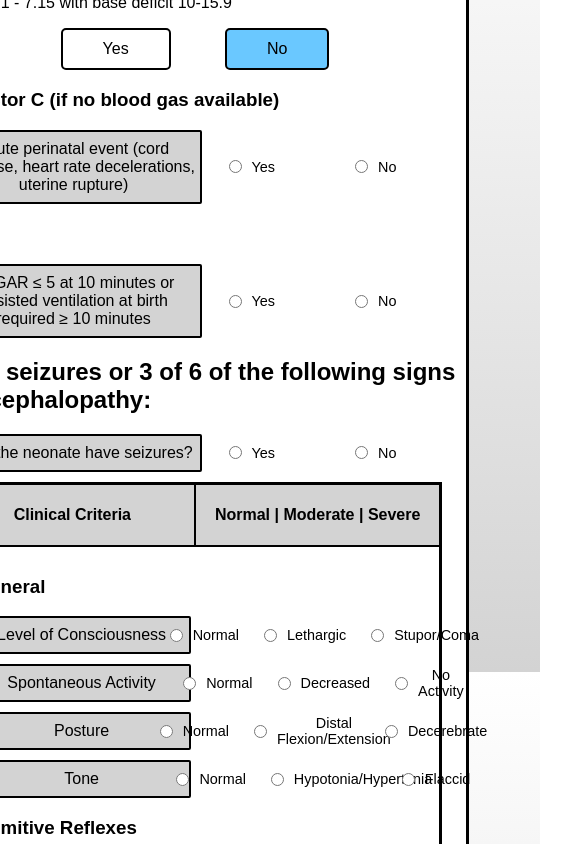
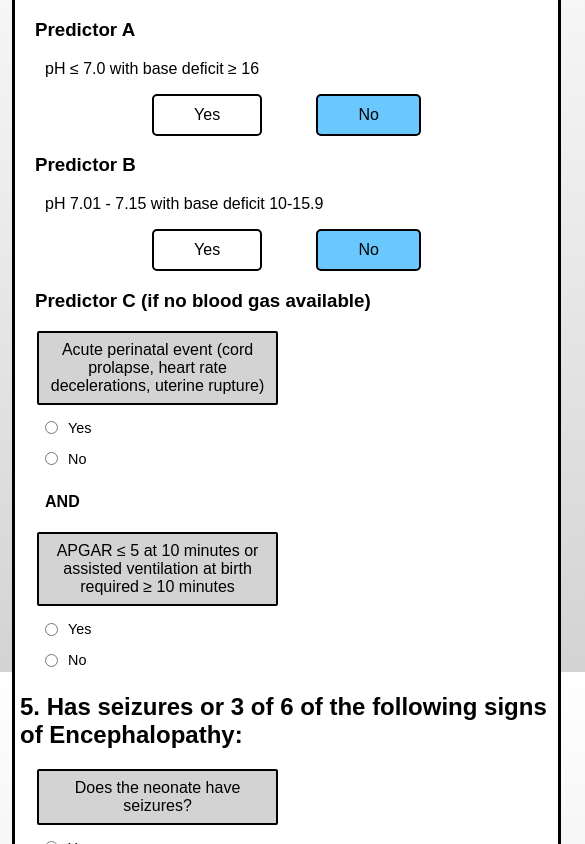
Before and after one commit to alexmerlo23/NeoCare, a React (Vite) app in the folder frontend/: page /rightbranch in a window 390 px wide. Shown: the part 1860-2704 px from the top of the page, 585 px wide, since content can reach past the window. Built offline with nearby package versions, Linux system fonts and the light colour scheme; a web font is replaced by a local one.

Commit message:
Added screen responsiveness to sarnat exam

```diff
--- a/frontend/index.html
+++ b/frontend/index.html
@@ -2,7 +2,7 @@
 <html lang="en">
   <head>
     <meta charset="UTF-8" />
-    <link rel="icon" type="image/svg+xml" href="/vite.svg" />
+    <link rel="icon" type="image/svg+xml" href="/Logo.png" />
     <meta name="viewport" content="width=device-width, initial-scale=1.0" />
     <title>NeoCare</title>
   </head>
--- a/frontend/src/pages/RightBranch/RightBranch.css
+++ b/frontend/src/pages/RightBranch/RightBranch.css
@@ -220,18 +220,22 @@
 }
 
 .part-5-description-right {
+    display: flex;
+    align-items: center;
+    justify-content: center;
     margin-left: 0%;
     margin-bottom: 10px;
+    height: 50px;
     width: 50%;
     padding: 5px 0px;
     background-color: lightgray;
-    text-align: center;
     border: 2px solid black;
     border-right: none;
     border-left: none;
     border-top: none;
     font-weight: bold;
 }
+
 
 .summary-section {
     text-align: left; /* Ensure summary text aligns left */
@@ -274,13 +278,47 @@
     transition: transform 0.3s, box-shadow 0.3s, background-color 0.3s;
 }
 
-/* Media Queries for Mobile Devices */
-@media (max-width: 768px) {
-    .protocol-image {
+@media (max-width: 900px) {
+    .radio-group {
+        flex-direction: column;
+        align-items: flex-start;
+    }
+
+    .radio-buttons {
+        flex-direction: column;
+        width: 100%;
+        align-items: flex-start;
+    }
+
+    .radio-buttons label {
+        width: 100%;
+        margin: 5px 0;
+        justify-content: flex-start;
+    }
+
+     .part-5-description-container {
+        flex-direction: column;
+    }
+
+    .part-5-description-left,
+    .part-5-description-right {
+        width: 100%;
+        height: 50px;
+        border-left: none;
+        border-right: none;
+        border-top: none;
+        margin: 0;
+    }
+
+    .part-5-description-left {
+        border-top: 2px solid black; /* optional: reintroduce top border if needed */
     }
 }
 
+
 @media (max-width: 468px) {
-    .protocol-image {
+    .right-branch-container {
+        margin-left: 15%;
     }
+
 }
--- a/frontend/src/pages/RightBranch/RightBranch.jsx
+++ b/frontend/src/pages/RightBranch/RightBranch.jsx
@@ -3,6 +3,7 @@ import "./RightBranch.css";
 import { useNavigate } from "react-router-dom";
 
 export default function RightBranch() {
+    const [isMobileView, setIsMobileView] = useState(window.innerWidth < 900);
     const navigate = useNavigate();
     const [summary, setSummary] = useState("");
     const [Ph, setPh] = useState("");
@@ -20,9 +21,17 @@ export default function RightBranch() {
 
     // Add useEffect to scroll to bottom when summary updates
     useEffect(() => {
+        const handleResize = () => {
+            setIsMobileView(window.innerWidth < 900);
+        };
+
+        window.addEventListener("resize", handleResize);
+
         if (summary) {
             window.scrollTo(0, document.body.scrollHeight);
         }
+
+        return () => window.removeEventListener("resize", handleResize);
     }, [summary]); // Runs whenever summary changes
 
     const calculateScore = () => {
@@ -40,9 +49,9 @@ export default function RightBranch() {
             predictorMet &&
             hasSeizuresOrThreeSigns;
 
-            let summaryText = `The Sarnat exam results indicate that the neonate <b>${qualifies ? "qualifies" : "does not qualify"}</b> for Systemic Hypothermia.<br /><br />`;
+        let summaryText = `The Sarnat exam results indicate that the neonate <b>${qualifies ? "qualifies" : "does not qualify"}</b> for Systemic Hypothermia.<br /><br />`;
 
-        if (predictorMet && qualifies ) {
+        if (predictorMet && qualifies) {
             summaryText += `The predictors that justify this are:<br />`;
 
             if (predictorA) {
@@ -59,26 +68,73 @@ export default function RightBranch() {
             } else if (!predictorA && !predictorB) {
                 summaryText += `None<br />`;
             }
+
             summaryText += `${criteria.has_seizures === "0" ? "• The neonate has seizures<br />" : ""}`;
         }
 
         summaryText += `<h4>Signs of Encephalopathy:</h4>`;
         summaryText += `${criteria.has_seizures === "0" ? "The neonate has seizures<br />" : ""}`;
+
         const encephalopathySigns = Object.entries(criteria.encephalopathy_details)
             .filter(([_, value]) => value === "Moderate" || value === "Severe")
             .map(([key, value]) => {
                 const signName = key.replace(/_/g, " ");
-                const signValue = criteria[key] === "1" ? optionsMap[key][1] : optionsMap[key][2]; // Moderate is 1, Severe is 2
+                const signValue = optionsMap[key][value === "Moderate" ? 1 : 2];
                 return `Neonate's ${signName} is ${signValue} (${value} sign of Encephalopathy)`;
             });
 
         if (encephalopathySigns.length > 0) {
-            summaryText += encephalopathySigns.join("<br />");
-        } else {
-            summaryText += "";
+            summaryText += encephalopathySigns.join("<br />") + "<br />";
         }
 
-        setSummary(summaryText); // Scroll will happen in useEffect
+        // New logic for determining HIE severity
+        if (criteria.signs_of_encephalopathy >= 3) {
+            let moderateCount = 0;
+            let severeCount = 0;
+            let loc = ""; // level of consciousness
+
+            const groups = {
+                primitive_reflexes: ["suck", "moro"],
+                autonomic_system: ["pupils", "heart_rate", "respirations"]
+            };
+
+            let seenPrimitive = false;
+            let seenAutonomic = false;
+
+            for (const [key, value] of Object.entries(criteria.encephalopathy_details)) {
+                if (groups.primitive_reflexes.includes(key)) {
+                    if (!seenPrimitive) {
+                        if (value === "Severe") severeCount++;
+                        else if (value === "Moderate") moderateCount++;
+                        seenPrimitive = true;
+                    }
+                } else if (groups.autonomic_system.includes(key)) {
+                    if (!seenAutonomic) {
+                        if (value === "Severe") severeCount++;
+                        else if (value === "Moderate") moderateCount++;
+                        seenAutonomic = true;
+                    }
+                } else {
+                    if (key === "level_of_consciousness") loc = value;
+                    if (value === "Severe") severeCount++;
+                    else if (value === "Moderate") moderateCount++;
+                }
+            }
+
+            if (severeCount > moderateCount) {
+                summaryText += `<br /><b>Interpretation:</b> The neonate shows signs of <b>Severe HIE</b>.`;
+            } else if (moderateCount > severeCount) {
+                summaryText += `<br /><b>Interpretation:</b> The neonate shows signs of <b>Moderate HIE</b>.`;
+            } else {
+                if (loc === "Severe") {
+                    summaryText += `<br /><b>Interpretation:</b> The neonate shows signs of <b>Severe HIE</b> (based on tie-breaker).`;
+                } else {
+                    summaryText += `<br /><b>Interpretation:</b> The neonate shows signs of <b>Moderate HIE</b> (based on tie-breaker).`;
+                }
+            }
+        }
+
+        setSummary(summaryText);
     };
 
     // Add optionsMap
@@ -255,19 +311,28 @@ newCriteria.signs_of_encephalopathy = numSigns;
                         <div className="part-5-description-left">
                             <p>Clinical Criteria</p>
                         </div>
-                        <div className="part-5-description-right">
-                            <p>Normal | Moderate | Severe</p> {/* Updated to reflect new order */}
+                        <div class="part-5-description-right">
+                        {isMobileView ? (
+                            <>
+                                Normal<br />
+                                Moderate<br />
+                                Severe
+                            </>
+                        ) : (
+                            "Normal | Moderate | Severe"
+                        )}
                         </div>
+
                     </div>
                     <h3>General</h3>
                     {renderRadioGroup("level_of_consciousness", "Level of Consciousness", ["Normal", "Lethargic", "Stupor/Coma"])}
                     {renderRadioGroup("spontaneous_activity", "Spontaneous Activity", ["Normal", "Decreased", "No Activity"])}
                     {renderRadioGroup("posture", "Posture", ["Normal", "Distal Flexion/Extension", "Decerebrate"])}
                     {renderRadioGroup("tone", "Tone", ["Normal", "Hypotonia/Hypertonia", "Flaccid"])}
-                    <h3>Primitive Reflexes</h3>
+                    <h3>Primitive Reflexes (Only uses most severe criteria)</h3>
                     {renderRadioGroup("suck", "Suck", ["Normal", "Weak/Bite", "Absent"])}
                     {renderRadioGroup("moro", "Moro", ["Normal", "Incomplete", "Absent"])}
-                    <h3>Autonomic System</h3>
+                    <h3>Autonomic System (Only uses most severe criteria)</h3>
                     {renderRadioGroup("pupils", "Pupils", ["Normal", "Constricted", "Skew/Non-reactive"])}
                     {renderRadioGroup("heart_rate", "Heart Rate", ["Normal", "Bradycardia", "Variable"])}
                     {renderRadioGroup("respirations", "Respirations", ["Normal", "Periodic", "Apnea/Intubated"])}
```
Also changed, not shown: frontend/public/Logo.png (added).
